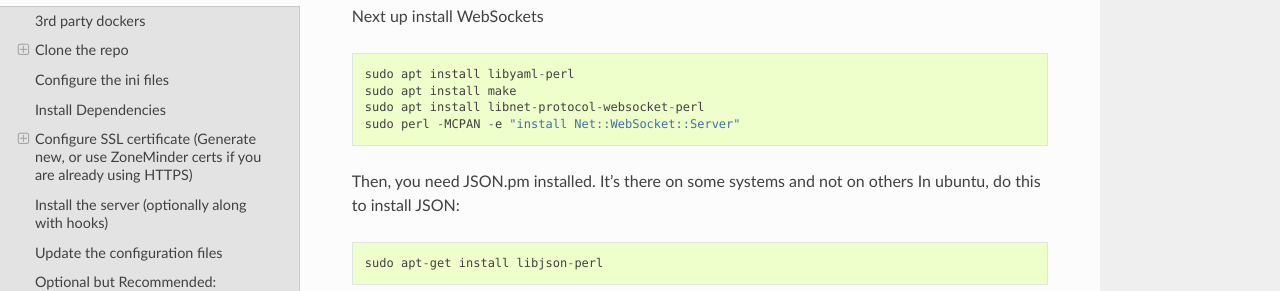
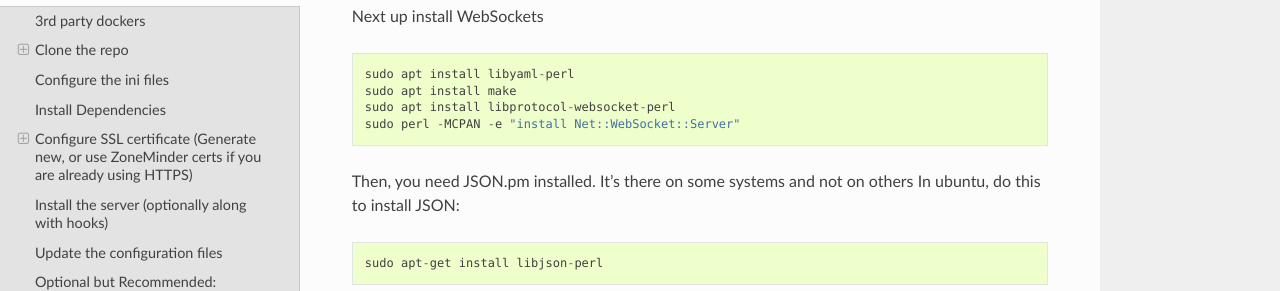
Before and after one commit to ZoneMinder/zmeventnotification, a Sphinx documentation site: the page built from docs/guides/install.rst, in a window 1280 px wide and 900 px high, scrolled down 2157 px. Shown: the part 160-451 px from the top of the window. Built offline with Sphinx 7.4.7 and the Read the Docs theme 2.0.0, drawn with Linux system fonts in a browser that asks for light colours.

Commit message:
fix libnet-protocol-websocket-perl => libprotocol-websocket-perl

```diff
--- a/docs/guides/install.rst
+++ b/docs/guides/install.rst
@@ -118,7 +118,7 @@ Next up install WebSockets
 
     sudo apt install libyaml-perl
     sudo apt install make
-    sudo apt install libnet-protocol-websocket-perl
+    sudo apt install libprotocol-websocket-perl
     sudo perl -MCPAN -e "install Net::WebSocket::Server"
 
 Then, you need JSON.pm installed. It's there on some systems and not on
```
